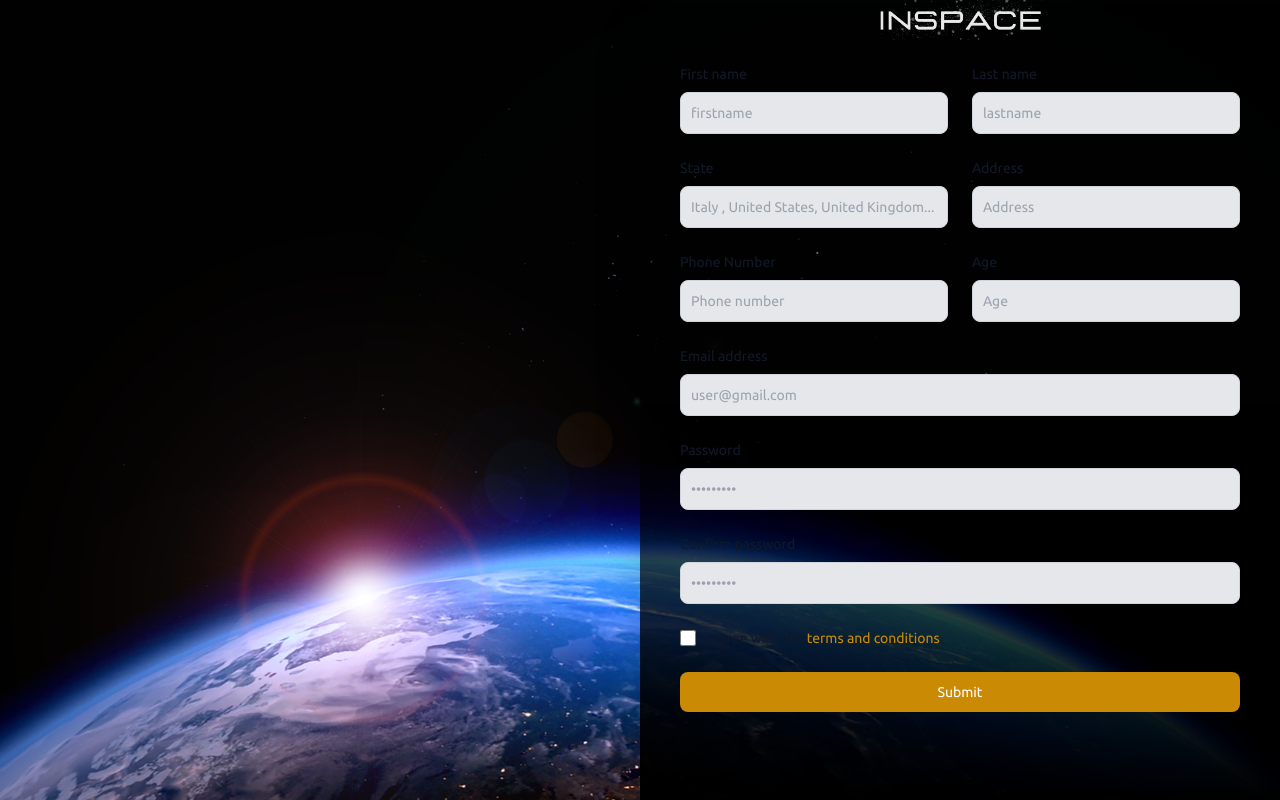
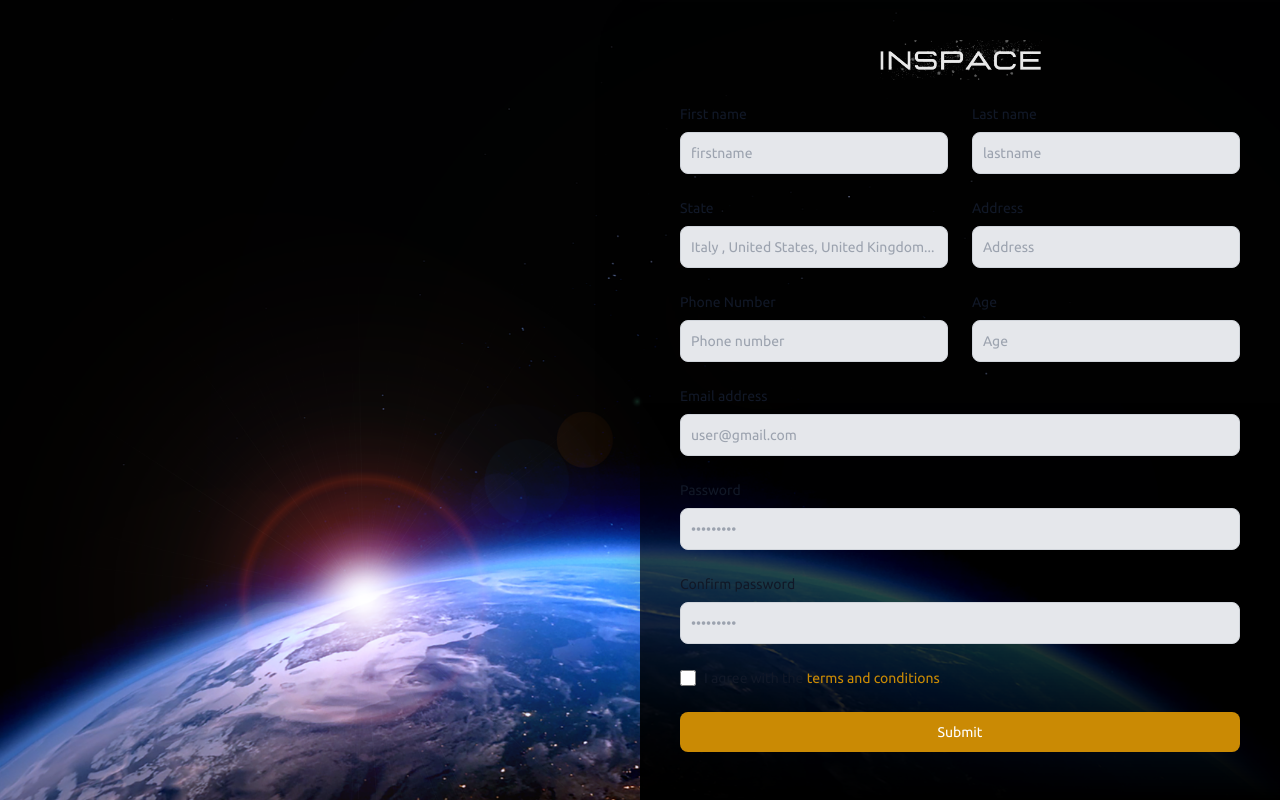
Before and after one commit to Graziano10/InSpace_Project, a React (Vite) app in the folder InSpace/: page /form-planet in a window 1280 px wide. Built offline with nearby package versions, Linux system fonts and the light colour scheme.

Commit message:
starting

```diff
--- a/InSpace/src/components/atoms/FooterLinks.jsx
+++ b/InSpace/src/components/atoms/FooterLinks.jsx
@@ -4,7 +4,7 @@ const FooterLinks = () => {
 return(
     <div >
 
-        <section class="  bg-[#04091b] h-full">
+        <section class="  bg-[#04091b]">
           <div class="  py-12 mx-auto space-y-12  sm:px-6 lg:px-8 ">
 
             <nav class="flex flex-wrap justify-center">
--- a/InSpace/src/pages/FormPlanet.jsx
+++ b/InSpace/src/pages/FormPlanet.jsx
@@ -46,7 +46,7 @@ export const FormPlanet = () => {
     <div className="flex flex-col ring h-screen">
       <section
         id="content"
-        className="  bg-form-bg bg-cover bg-center  flex flex-col md:h-3/4  xl:h-full xl:justify-end xl:items-start  xl:flex-row "
+        className="  bg-form-bg bg-cover bg-center flex flex-col md:h-full  xl:h-full xl:justify-end xl:items-start  xl:flex-row "
       >
         <ToastContainer
           position="bottom-right"
@@ -88,7 +88,7 @@ export const FormPlanet = () => {
             action="/register"
             method="POST"
             onSubmit={handleSubmit}
-            className=" px-10 pb-10 w-full h-full shadow-2xl bg-gradient-to-b from-transparent to-blue-950  xl:w-1/2 xl:h-screen xl:my-0  xl:bg-gradient-to-b xl:from-orange xl:to-black "
+            className=" px-10 sm: pb-10 w-full h-full  shadow-2xl bg-gradient-to-b from-transparent to-blue-950 lg: pt-20 xl:w-1/2 xl:h-screen xl:my-0  xl:bg-gradient-to-b xl:from-orange xl:to-black xl:pt-10"
           >
             <Link to="/">
               <div className="logo w-1/3 h-10 bg-logo bg-cover bg-center xl: mx-auto "></div>
@@ -277,7 +277,7 @@ export const FormPlanet = () => {
         {/* </div> */}
       </section>
 
-      <div className="xl:hidden">
+      <div className="xl:hidden ">
         <FooterLinks />
       </div>
     </div>
```
